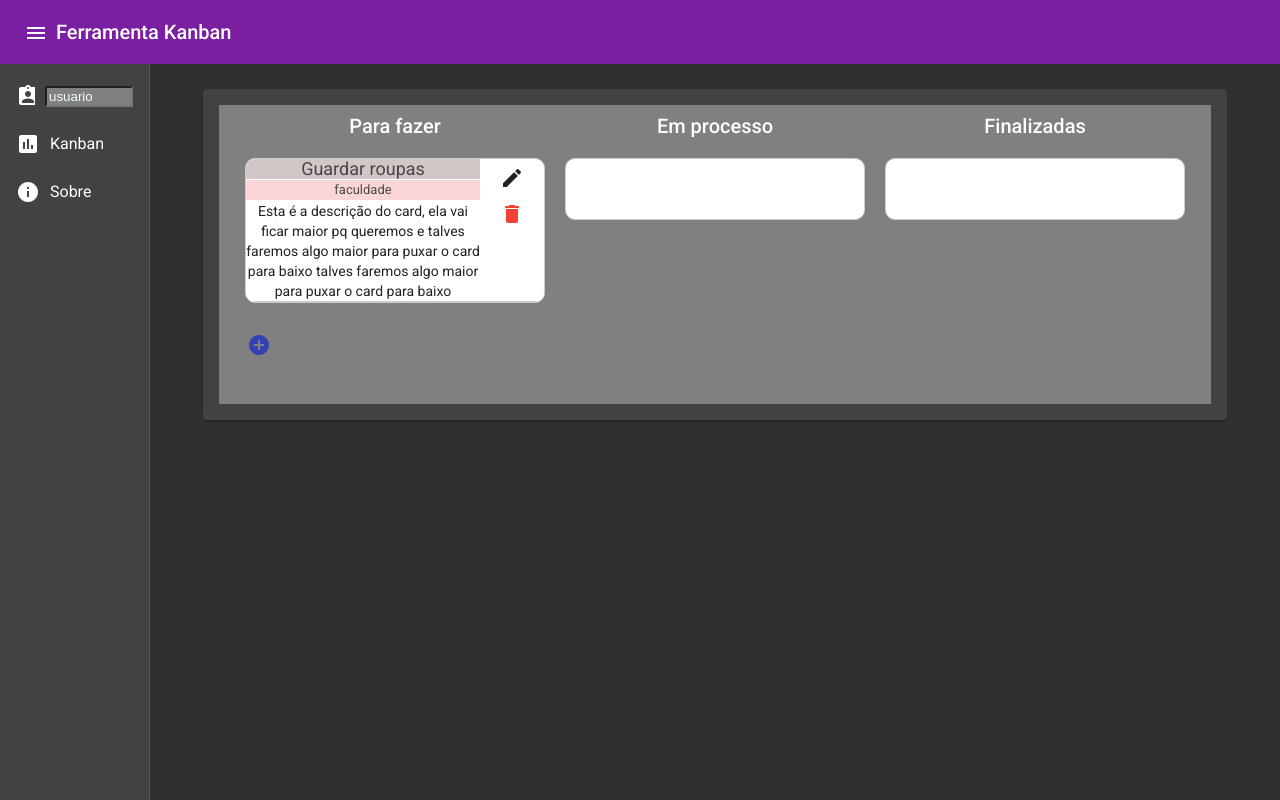
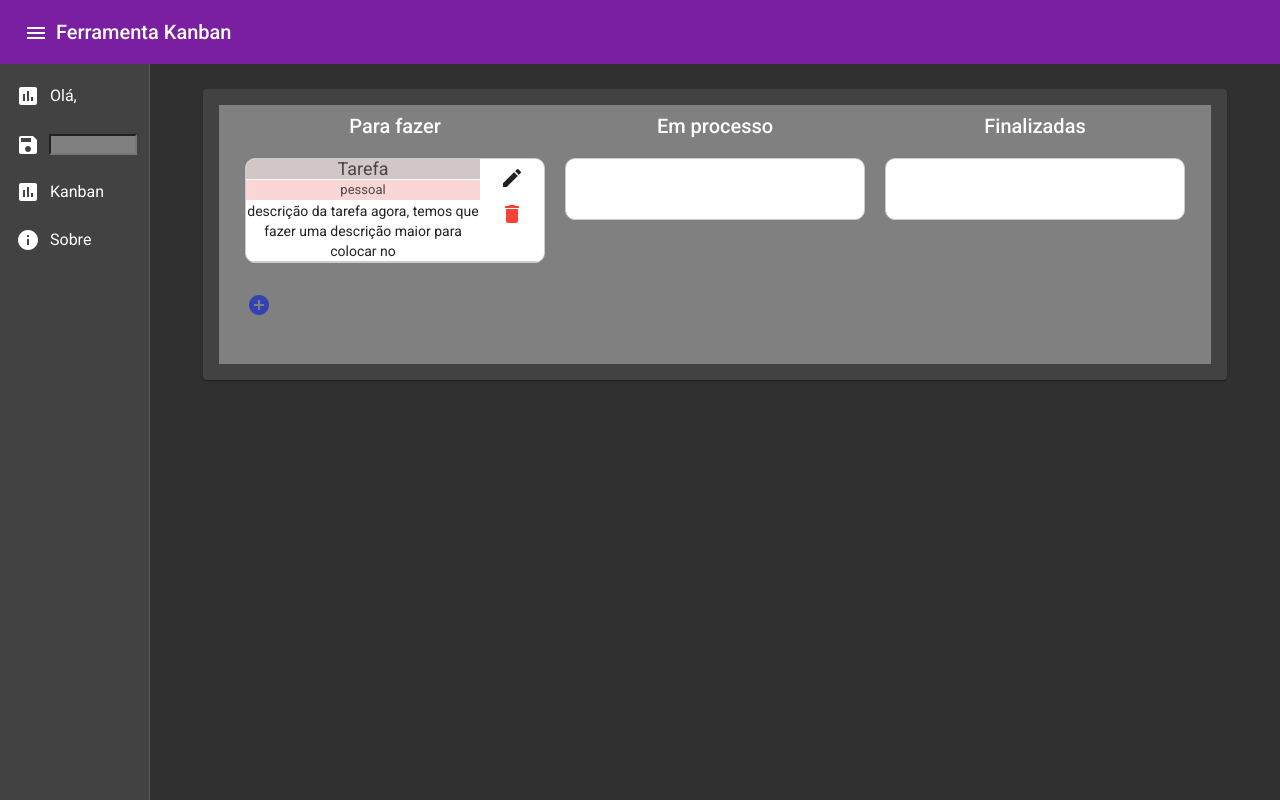
Before and after one commit to hugoerico/Projeto-Kanban, an Angular app in the folder kanban/: page /kanban in a window 1280 px wide. Built offline with nearby package versions, Linux system fonts and the light colour scheme; data requests are answered from the project's data file.

Commit message:
localstorage

```diff
--- a/kanban/db.json
+++ b/kanban/db.json
@@ -1,10 +1,10 @@
 {
   "todo": [
     {
-      "nome": "Guardar roupas",
-      "categoria": "faculdade",
-      "descricao": "Esta é a descrição do card, ela vai ficar maior pq queremos\ne talves faremos algo maior para puxar o card para baixo\n talves faremos algo maior para puxar o card para baixo",
-      "cor": "vermelho",
+      "nome": "Tarefa",
+      "categoria": "pessoal",
+      "descricao": "descrição da tarefa agora,\ntemos que fazer uma descrição maior para colocar no  ",
+      "cor": "amarelo",
       "tipo": 1,
       "id": 1
     }
--- a/kanban/src/app/app.component.css
+++ b/kanban/src/app/app.component.css
@@ -10,4 +10,13 @@
     max-width: 80px;
     background-color: gray;
     color: honeydew;
+    margin: 33px;
 }
+
+.iconSave {
+    padding: 0px;
+    margin: 0px;
+    max-width: 5px;
+    min-width: 0px;
+    padding-right: 0px;
+}
--- a/kanban/src/app/app.component.html
+++ b/kanban/src/app/app.component.html
@@ -11,9 +11,18 @@
 <mat-sidenav-container>
     <mat-sidenav class="sidenav" #sidenav mode="side" opened="true">
         <mat-nav-list>
+            <a mat-list-item>
+                <mat-icon style="margin-right: 10px;">assessment</mat-icon>Olá, {{usuario}}</a>
+
+            <div></div>
 
             <a mat-list-item>
-                <mat-icon style="margin-right: 10px;">assignment_ind</mat-icon><input class="inputUsuario" type="text" value="usuario"></a>
+                <button class="iconSave" mat-button (click)="salvarLocalstorage();"><mat-icon >save</mat-icon>
+                </button>
+                <input [(ngModel)]="apareceNatela" class="inputUsuario" type="text">
+
+
+            </a>
 
             <a mat-list-item routerLink="/kanban">
                 <mat-icon style="margin-right: 10px;">assessment</mat-icon> Kanban</a>
--- a/kanban/src/app/app.component.ts
+++ b/kanban/src/app/app.component.ts
@@ -6,10 +6,33 @@ import { Component } from '@angular/core';
   styleUrls: ['./app.component.css']
 })
 export class AppComponent {
-  title = 'kanban';
 
-  usuario = "";
+
+apareceNatela="";
+
+usuario = localStorage.getItem('nome');
+
+  constructor(){
+    this.getLocalstorage();
+  }
+
+
+  getLocalstorage(){
+
+    let usuario = localStorage.getItem("nome");
+
+
+  }
+
+  salvarLocalstorage() {
+
+
+    let usuario:string = this.apareceNatela;
+
+    localStorage.setItem ("nome", usuario);
+  }
 
 
 
-}
+
+  }
--- a/kanban/src/app/service/kanban.service.ts
+++ b/kanban/src/app/service/kanban.service.ts
@@ -32,5 +32,6 @@ export class KanbanService {
   excluir(id?: number): Observable<any>{
     if (!id) { return EMPTY; }
     return this.http.delete<any>(environment.apiEndpoint + 'todo/' + id);
+
   }
 }
--- a/kanban/src/app/view/projeto-kanban/projeto-kanban.component.ts
+++ b/kanban/src/app/view/projeto-kanban/projeto-kanban.component.ts
@@ -82,6 +82,8 @@ export class ProjetoKanbanComponent implements OnInit {
     if (!id) { return; }
     this.kanbanService.excluir(id).subscribe(() => {
       this.listarTodo();
+
+    this.cancelar();
     });
   }
   // esta função verifica onde esta a task, e troca a tabela da mesma no banco de dados
```
